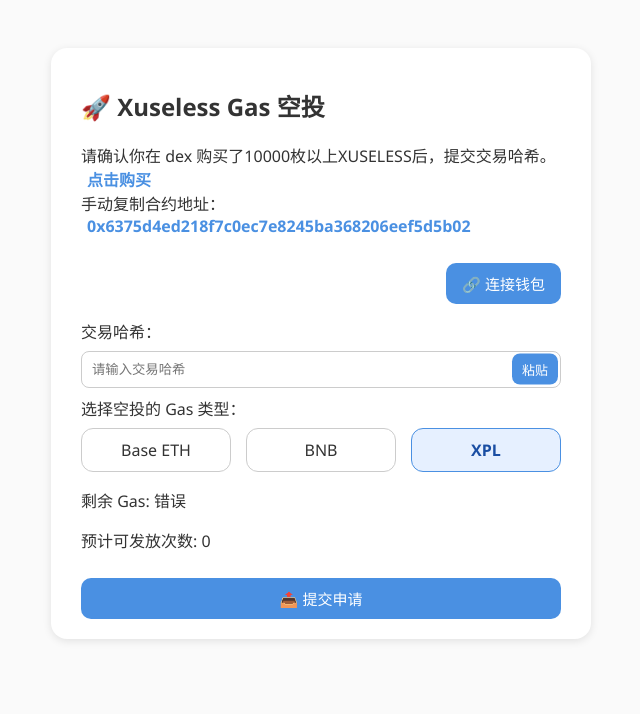
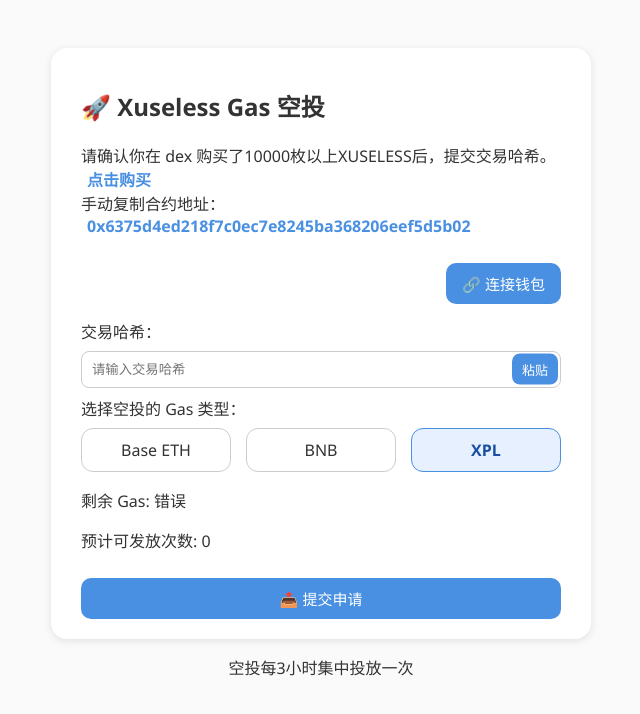
Before and after one commit to dengfengqi/xuseless-airdrop-frontend, a website built with Vite: page docs/index.html in a window 1280 px wide. Shown: the whole page, without its empty margins (319-959 px from the left). Built offline with nearby package versions, Linux system fonts and the light colour scheme; no server answers.

Commit message:
更新本地修改

```diff
--- a/docs/index.html
+++ b/docs/index.html
@@ -190,7 +190,7 @@
   <div id="overlay">
     提交中，请稍候...
   </div>
-
+  <p>空投每3小时集中投放一次</p>
 
 </body>
 </html>
```
Also changed, not shown: index.html (+1 -1 lines).
